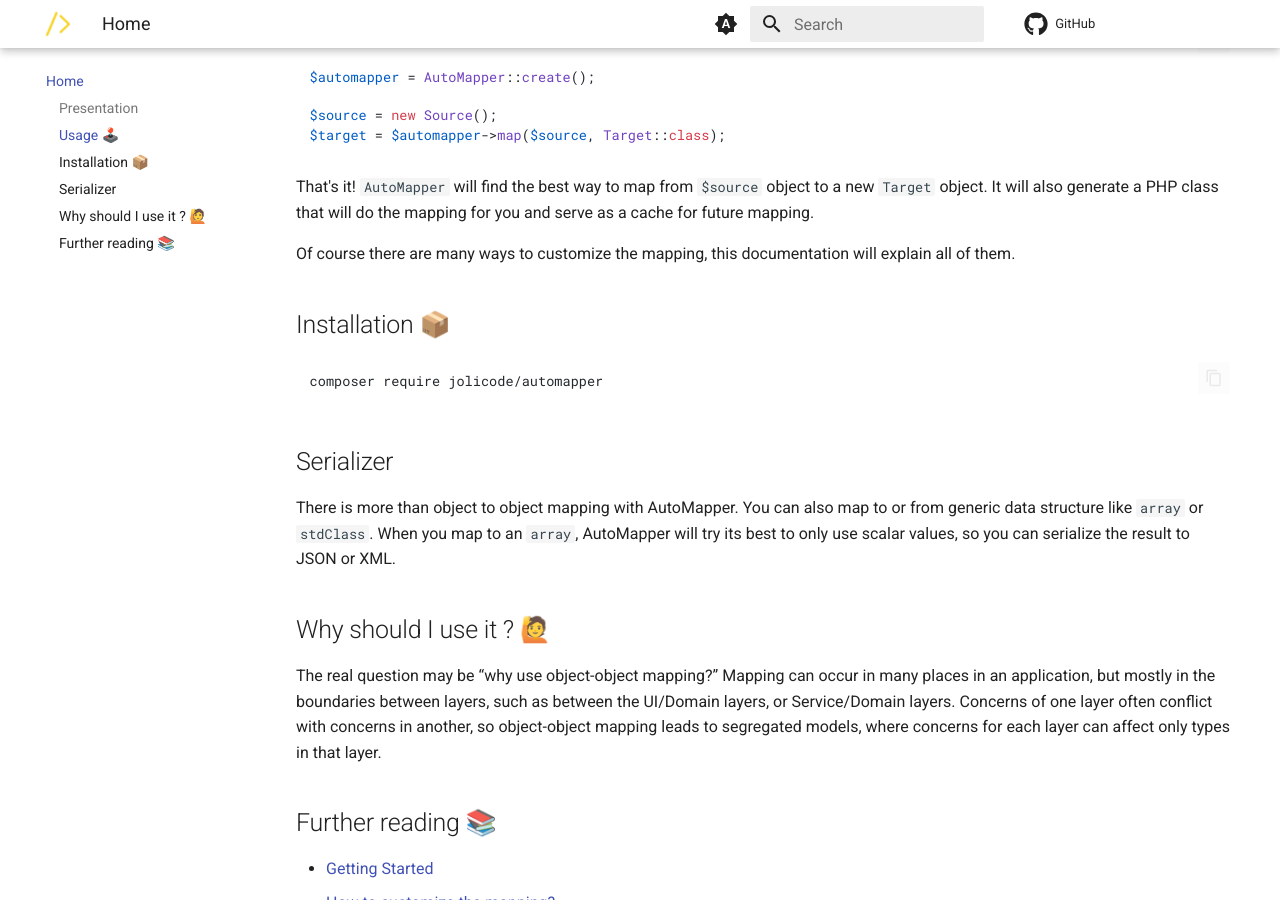
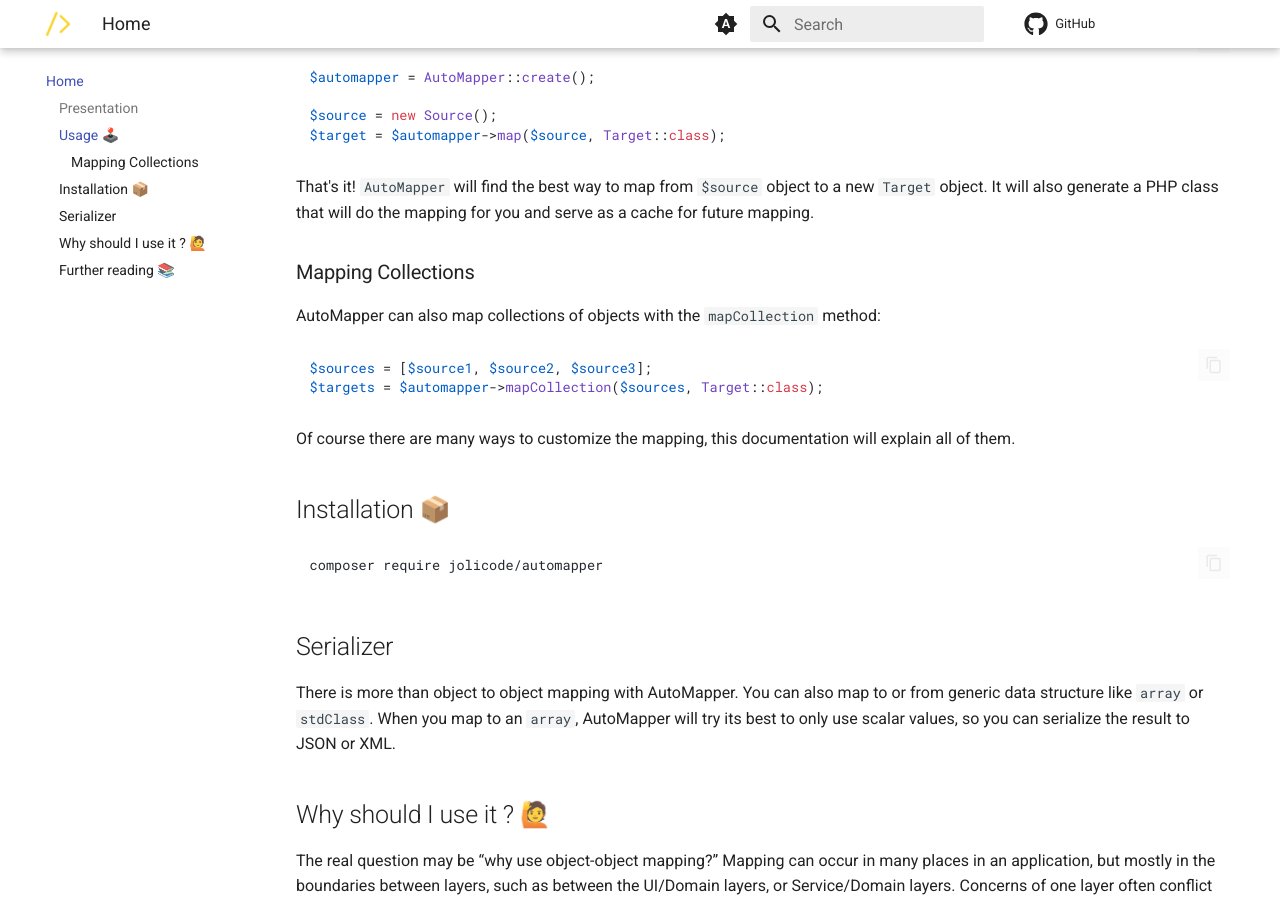
Before and after one commit to jolicode/automapper, an MkDocs documentation site: the page built from docs/index.md, in a window 1280 px wide and 900 px high, scrolled down 581 px. Built offline with MkDocs 1.6.1 and Material for MkDocs 9.7.7, drawn with Linux system fonts in a browser that asks for light colours; comment, search, counter and statistics services are not loaded; the version menu is left out.

Commit message:
docs: add documentation for mapping collections feature

````diff
--- a/docs/_nav.md
+++ b/docs/_nav.md
@@ -7,6 +7,7 @@
 - [Mapping](mapping/index.md)
     - [MapTo and MapFrom attributes](mapping/attributes.md)
     - [Symfony Serializer](mapping/serializer.md)
+    - [Mapping Collections](mapping/map-collection.md)
     - [Ignoring properties](mapping/ignoring-properties.md)
     - [Conditional mapping](mapping/conditional-mapping.md)
     - [Groups](mapping/groups.md)
--- a/docs/index.md
+++ b/docs/index.md
@@ -26,6 +26,15 @@ $target = $automapper->map($source, Target::class);
 That's it! `AutoMapper` will find the best way to map from `$source` object to a new `Target` object. It will also
 generate a PHP class that will do the mapping for you and serve as a cache for future mapping.
 
+### Mapping Collections
+
+AutoMapper can also map collections of objects with the `mapCollection` method:
+
+```php
+$sources = [$source1, $source2, $source3];
+$targets = $automapper->mapCollection($sources, Target::class);
+```
+
 Of course there are many ways to customize the mapping, this documentation will explain all of them.
 
 ## Installation 📦
````
Also changed, not shown: docs/mapping/map-collection.md (added, +44 -0 lines).
